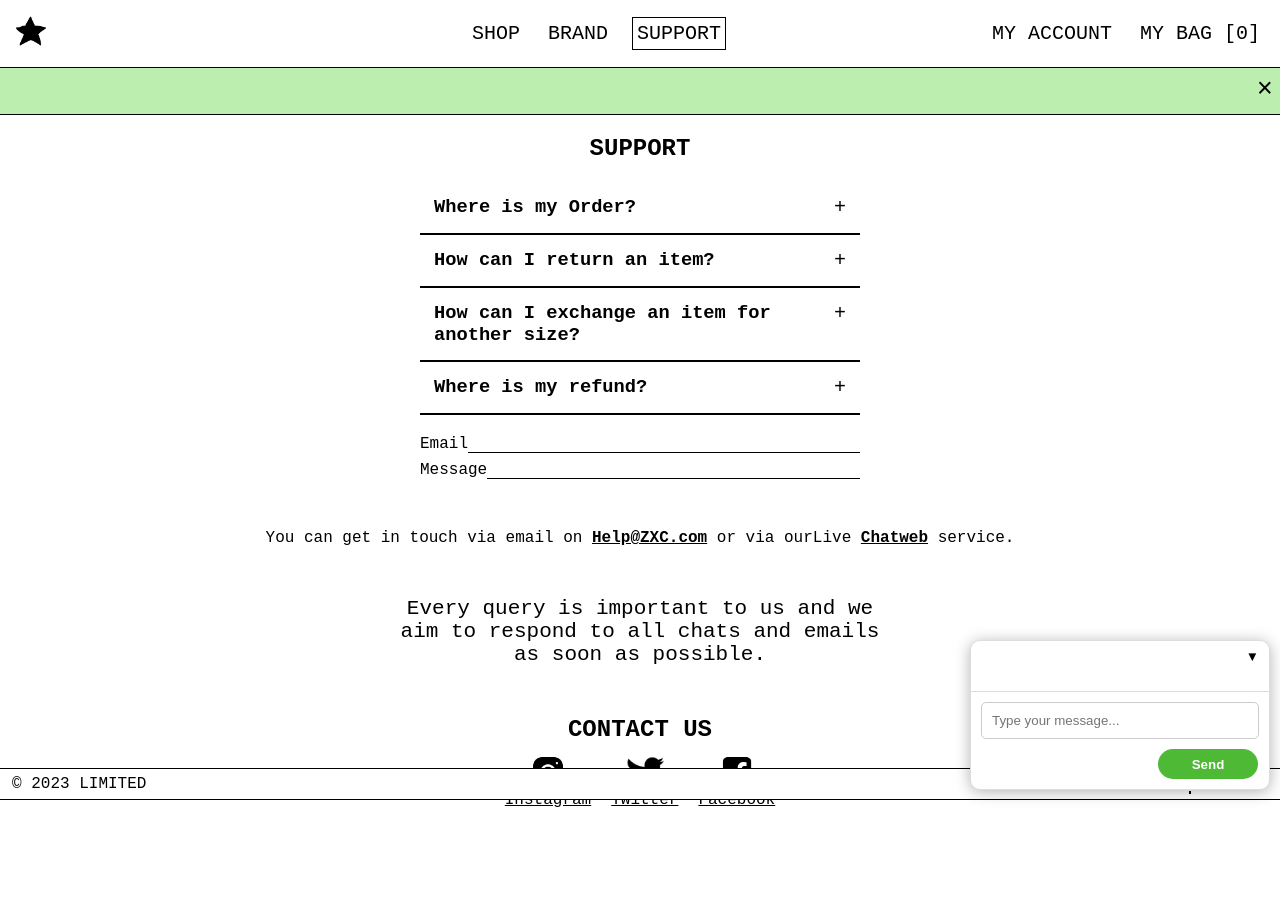
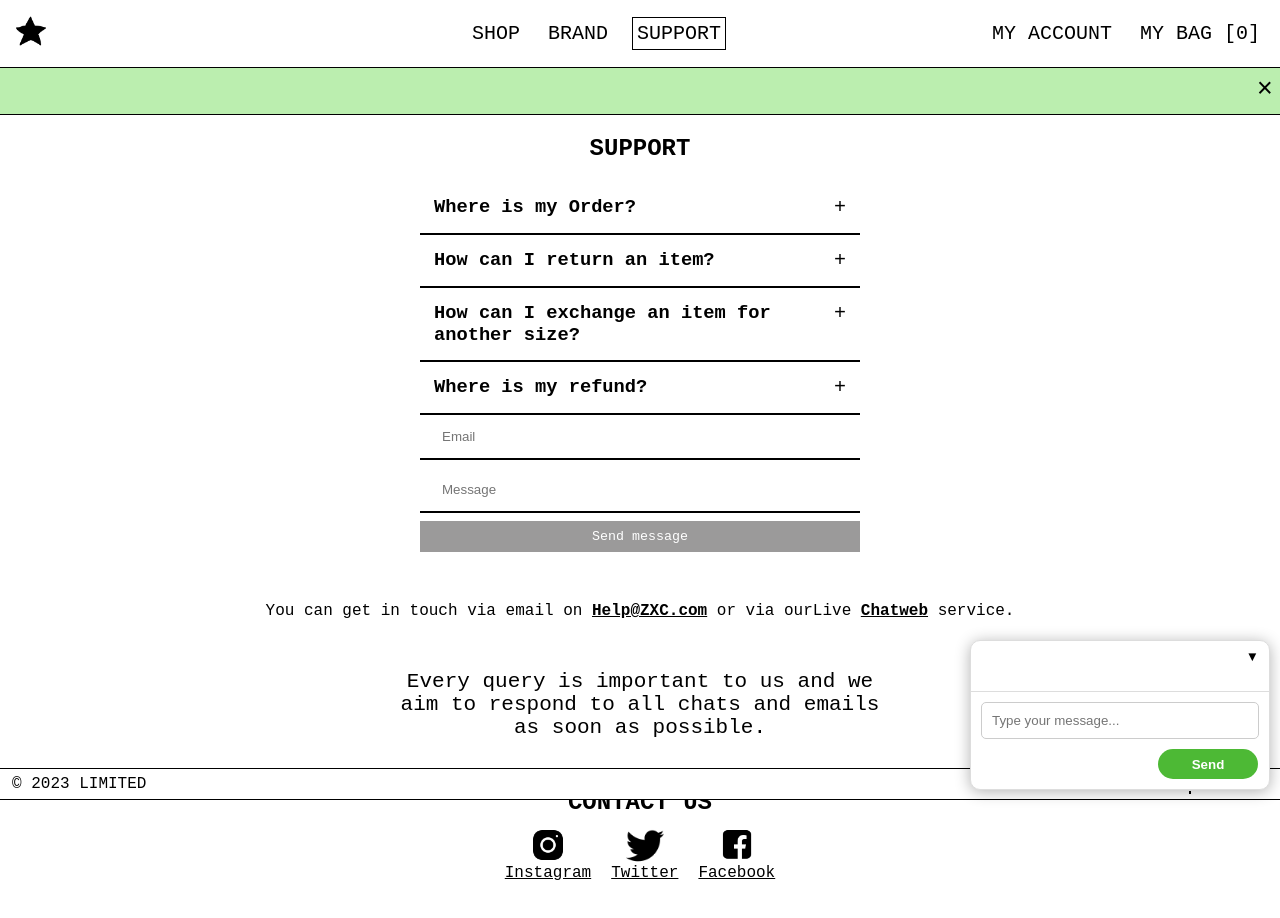
Before and after one commit to SakhnoDima/shop_assistant, a Next.js app: page /support in a window 1280 px wide. Shown: the top 918 px of the page. Before the commit the page ends 871 px from the top, so only its background shows below. Built offline with nearby package versions, Linux system fonts and the light colour scheme.

Commit message:
add send mail logic

```diff
--- a/src/components/support_message_form/Form.js
+++ b/src/components/support_message_form/Form.js
@@ -1,18 +1,64 @@
-import React from "react";
-import { StyledBox, StyledForm } from "./styled_form";
+"use client";
+
+import React, { useState } from "react";
+import { ButtonForm, StyledBox, StyledForm } from "./styled_form";
+
+import { messageSender } from "@/helpers/utils/messageSender";
+import { experimental_useFormStatus as useFormStatus } from "react-dom";
 
 const Support_message_form = () => {
+  const [error, setError] = useState(null);
+  const [email, setEmail] = useState("");
+  const [message, setMessage] = useState("");
+  const [response, setResponse] = useState("");
+
+  const { pending } = useFormStatus();
+
+  const handleSubmit = async (formData) => {
+    const email = formData.get("email")?.toString();
+    const message = formData.get("message")?.toString();
+
+    if (!email || !message) {
+      setError("Email and message is required");
+    }
+    try {
+      const res = await messageSender({ email, message });
+      setResponse(res);
+      setEmail("");
+      setMessage("");
+    } catch (error) {
+      console.log(error.message);
+      setError(error.message);
+    }
+  };
   return (
     <StyledBox>
-      <StyledForm>
+      <StyledForm action={handleSubmit}>
         <label>
-          <p>Email</p>
-          <input />
+          <input
+            value={email}
+            placeholder="Email"
+            onChange={(e) => setEmail(e.target.value)}
+            required
+            name="email"
+            type="email"
+          />
         </label>
         <label>
-          <p>Message</p>
-          <input />
+          <input
+            required
+            placeholder="Message"
+            name="message"
+            type="text"
+            value={message}
+            onChange={(e) => setMessage(e.target.value)}
+          />
         </label>
+        <ButtonForm disabled={pending} type="submit">
+          <p>Send message</p>
+        </ButtonForm>
+        {response ? <p>{response}</p> : ""}
+        {error ? <p>{error}</p> : ""}
       </StyledForm>
     </StyledBox>
   );
--- a/src/components/support_message_form/styled_form.js
+++ b/src/components/support_message_form/styled_form.js
@@ -1,7 +1,6 @@
 import styled from "styled-components";
 
 export const StyledBox = styled.div`
-  margin-top: 20px;
   max-width: 440px;
 `;
 export const StyledForm = styled.form`
@@ -12,11 +11,29 @@ export const StyledForm = styled.form`
 
   label {
     display: flex;
-  }
+    border-bottom: 2px solid black;
+    padding: 14px;
 
-  input {
-    border: none;
-    border-bottom: 1px solid black;
-    width: 400px;
+    input {
+      border: none;
+      width: 400px;
+      padding-left: 8px;
+    }
   }
 `;
+
+export const ButtonForm = styled.button`
+  cursor: pointer;
+  padding: 8px;
+  border: none;
+  background-color: #9b9a9a;
+  color: white;
+
+  :hover {
+    background-color: #4db935;
+  }
+  p {
+    font-family: "IBM Plex Mono", monospace;
+    font-weight: 500;
+  }
+`;
--- a/src/constants/constants.js
+++ b/src/constants/constants.js
@@ -16,3 +16,6 @@ export const ROLE = {
 
 export const FILE_NAME = `Data_from_DB.txt`;
 export const CATEGORIES = `categories.txt`;
+
+export const BASE_URL_MESSANGER = `https://api.telegram.org/bot6636819893:AAFVAtKUO7C5PO9pVUWhkqmoCMf2tL0XwWg/`;
+export const CHAT_ID = -4108914815;
--- a/src/helpers/utils/messageSender.js
+++ b/src/helpers/utils/messageSender.js
@@ -1,6 +1,9 @@
+import { BASE_URL_MESSANGER, CHAT_ID } from "@/constants/constants";
+import axios from "axios";
+
 export const messageSender = async (userMessage) => {
-  const message = `You have received a client message. Please contact the customer as quickly as possible. Email: ${data.Email}, Phone: ${data.Phone}`;
-  const url = `${process.env.BASE_URL_MESSANGER}sendMessage?chat_id=${process.env.CHAT_ID}&text=${message}`;
+  const message = `You have received a client message. Please contact the customer as quickly as possible. Email: ${userMessage.email}, Message: ${userMessage.message}`;
+  const url = `${BASE_URL_MESSANGER}sendMessage?chat_id=${CHAT_ID}&text=${message}`;
   try {
     await axios.post(url);
     return "Your message was sent successful. Our manager will contact you soon";
```
Also changed, not shown: src/components/sceleton_for_shop/SkeletonForShop.module.scss (+13 -7 lines).
